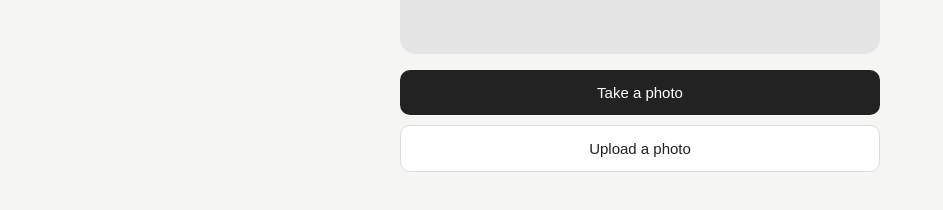
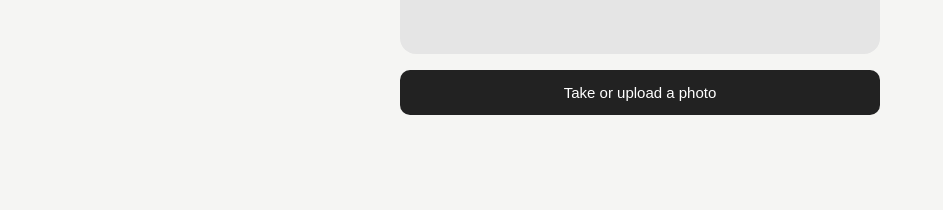
Before and after one commit to DanielMatloub/Sift, a React (Create React App) app in the folder frontend/: page / in a window 1280 px wide. Shown: the part 506-716 px from the top of the page, without its empty margins (0-943 px from the left). Built offline with nearby package versions, Linux system fonts and the light colour scheme.

Commit message:
simplify to single upload button with camera support

```diff
--- a/frontend/src/App.js
+++ b/frontend/src/App.js
@@ -5,42 +5,6 @@ export default function App() {
   const [imageData, setImageData] = useState(null);
   const [result, setResult] = useState(null);
   const [loading, setLoading] = useState(false);
-  const [cameraActive, setCameraActive] = useState(false);
-  const videoRef = useRef(null);
-  const streamRef = useRef(null);
-
-  async function startCamera() {
-    try {
-      const stream = await navigator.mediaDevices.getUserMedia({
-        video: { facingMode: "environment" }
-      });
-      streamRef.current = stream;
-      videoRef.current.srcObject = stream;
-      setCameraActive(true);
-    } catch (err) {
-      alert("Camera access denied. Please allow camera access and try again.");
-    }
-  }
-
-  function stopCamera() {
-    if (streamRef.current) {
-      streamRef.current.getTracks().forEach(t => t.stop());
-      streamRef.current = null;
-    }
-    setCameraActive(false);
-  }
-
-  function capturePhoto() {
-    const canvas = document.createElement("canvas");
-    canvas.width = videoRef.current.videoWidth;
-    canvas.height = videoRef.current.videoHeight;
-    canvas.getContext("2d").drawImage(videoRef.current, 0, 0);
-    const dataUrl = canvas.toDataURL("image/jpeg");
-    setImage(dataUrl);
-    setImageData(dataUrl.split(",")[1]);
-    setResult(null);
-    stopCamera();
-  }
 
   function handleUpload(e) {
     const file = e.target.files[0];
@@ -76,7 +40,6 @@ export default function App() {
     setImage(null);
     setImageData(null);
     setResult(null);
-    stopCamera();
   }
 
   return (
@@ -94,19 +57,15 @@ export default function App() {
 
       <div style={{ width: "100%", maxWidth: "480px", padding: "24px 16px" }}>
 
-        {/* Camera or image preview */}
+        {/* Image preview */}
         <div style={{
           width: "100%", aspectRatio: "1", background: "#e5e5e5",
           borderRadius: "16px", overflow: "hidden", position: "relative",
           marginBottom: "16px", display: "flex", alignItems: "center", justifyContent: "center"
         }}>
-          {cameraActive && (
-            <video ref={videoRef} autoPlay playsInline style={{ width: "100%", height: "100%", objectFit: "cover" }} />
-          )}
-          {image && !cameraActive && (
+          {image ? (
             <img src={image} alt="captured" style={{ width: "100%", height: "100%", objectFit: "cover" }} />
-          )}
-          {!image && !cameraActive && (
+          ) : (
             <span style={{ color: "#aaa", fontSize: "14px" }}>No image selected</span>
           )}
         </div>
@@ -146,41 +105,18 @@ export default function App() {
 
         {/* Buttons */}
         <div style={{ display: "flex", flexDirection: "column", gap: "10px" }}>
-          {!cameraActive && !image && (
-            <>
-              <button
-                onClick={startCamera}
-                style={{
-                  padding: "14px", borderRadius: "10px", background: "#222",
-                  color: "#fff", border: "none", fontSize: "15px", cursor: "pointer"
-                }}
-              >
-                Take a photo
-              </button>
-              <label style={{
-                padding: "14px", borderRadius: "10px", background: "#fff",
-                color: "#222", border: "1px solid #ddd", fontSize: "15px",
-                cursor: "pointer", textAlign: "center"
-              }}>
-                Upload a photo
-                <input type="file" accept="image/*" onChange={handleUpload} style={{ display: "none" }} />
-              </label>
-            </>
+          {!image && (
+            <label style={{
+              padding: "14px", borderRadius: "10px", background: "#222",
+              color: "#fff", border: "none", fontSize: "15px",
+              cursor: "pointer", textAlign: "center", display: "block"
+            }}>
+              Take or upload a photo
+              <input type="file" accept="image/*" capture="environment" onChange={handleUpload} style={{ display: "none" }} />
+            </label>
           )}
 
-          {cameraActive && (
-            <button
-              onClick={capturePhoto}
-              style={{
-                padding: "14px", borderRadius: "10px", background: "#222",
-                color: "#fff", border: "none", fontSize: "15px", cursor: "pointer"
-              }}
-            >
-              Capture
-            </button>
-          )}
-
-          {image && !cameraActive && !loading && (
+          {image && !loading && (
             <>
               {!result && (
                 <button
```
